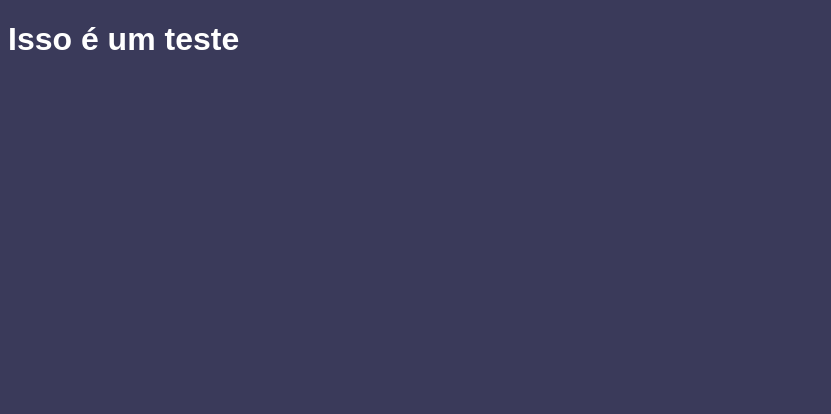
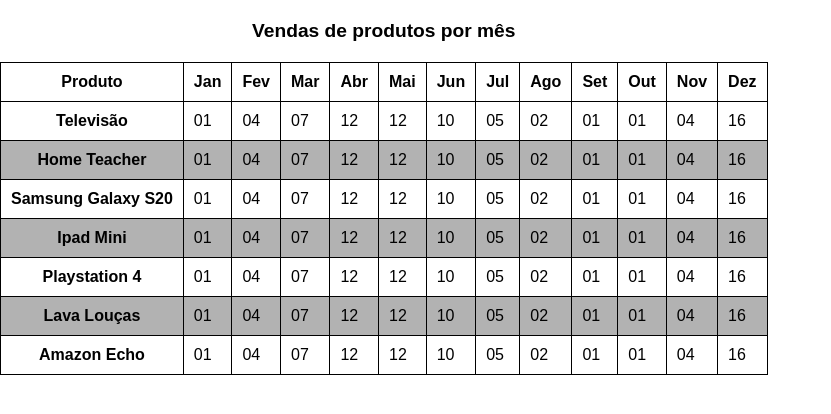
Before and after one commit to gabriel-almarques/html-css, a plain HTML site: page estudos/html-css/exercicio/ex024/pag0001.html in a window 1280 px wide. Shown: the whole page, without its empty margins (0-831 px from the left). Drawn offline with Linux system fonts and the light colour scheme.

Commit message:
Alterações

```diff
--- a/estudos/html-css/exercicio/ex024/pag0001.html
+++ b/estudos/html-css/exercicio/ex024/pag0001.html
@@ -7,12 +7,161 @@
     <style>
         body {
             font-family: Arial, Helvetica, sans-serif;
-            background-color: rgb(58, 58, 90);
-            color: white;
+            margin: 0px;
+        }
+        table {
+            border-collapse: collapse;
+        }
+
+        caption {
+            font-weight: bolder;
+            font-size: 1.2em;
+            padding: 20px;
+        }
+
+        th, td {
+            border: 1px solid black;
+            padding: 10px;
+        }
+
+        tr:nth-child(even) {
+            background-color: rgba(139, 139, 139, 0.658);
+        }
+
+        tr:nth-child(odd) {
+            background-color: white;
         }
     </style>
 </head>
 <body>
-    <h1>Isso é um teste</h1>
+    <div id="conteiner">
+        <table>
+            <caption>Vendas de produtos por mês</caption>
+            <thead>
+                <tr>
+                    <th>Produto</th>
+                    <th>Jan</th>
+                    <th>Fev</th>
+                    <th>Mar</th>
+                    <th>Abr</th>
+                    <th>Mai</th>
+                    <th>Jun</th>
+                    <th>Jul</th>
+                    <th>Ago</th>
+                    <th>Set</th>
+                    <th>Out</th>
+                    <th>Nov</th>
+                    <th>Dez</th>
+                </tr>
+            </thead>
+            <tbody>
+                <tr>
+                    <th>Televisão</th>
+                    <td>01</td>
+                    <td>04</td>
+                    <td>07</td>
+                    <td>12</td>
+                    <td>12</td>
+                    <td>10</td>
+                    <td>05</td>
+                    <td>02</td>
+                    <td>01</td>
+                    <td>01</td>
+                    <td>04</td>
+                    <td>16</td>
+                </tr>
+                <tr>
+                    <th>Home Teacher</th>
+                    <td>01</td>
+                    <td>04</td>
+                    <td>07</td>
+                    <td>12</td>
+                    <td>12</td>
+                    <td>10</td>
+                    <td>05</td>
+                    <td>02</td>
+                    <td>01</td>
+                    <td>01</td>
+                    <td>04</td>
+                    <td>16</td>
+                </tr>
+                <tr>
+                    <th>Samsung Galaxy S20</th>
+                    <td>01</td>
+                    <td>04</td>
+                    <td>07</td>
+                    <td>12</td>
+                    <td>12</td>
+                    <td>10</td>
+                    <td>05</td>
+                    <td>02</td>
+                    <td>01</td>
+                    <td>01</td>
+                    <td>04</td>
+                    <td>16</td>
+                </tr>
+                <tr>
+                    <th>Ipad Mini</th>
+                    <td>01</td>
+                    <td>04</td>
+                    <td>07</td>
+                    <td>12</td>
+                    <td>12</td>
+                    <td>10</td>
+                    <td>05</td>
+                    <td>02</td>
+                    <td>01</td>
+                    <td>01</td>
+                    <td>04</td>
+                    <td>16</td>
+                </tr>
+                <tr>
+                    <th>Playstation 4</th>
+                    <td>01</td>
+                    <td>04</td>
+                    <td>07</td>
+                    <td>12</td>
+                    <td>12</td>
+                    <td>10</td>
+                    <td>05</td>
+                    <td>02</td>
+                    <td>01</td>
+                    <td>01</td>
+                    <td>04</td>
+                    <td>16</td>
+                </tr>
+                <tr>
+                    <th>Lava Louças</th>
+                    <td>01</td>
+                    <td>04</td>
+                    <td>07</td>
+                    <td>12</td>
+                    <td>12</td>
+                    <td>10</td>
+                    <td>05</td>
+                    <td>02</td>
+                    <td>01</td>
+                    <td>01</td>
+                    <td>04</td>
+                    <td>16</td>
+                </tr>
+                <tr>
+                    <th>Amazon Echo</th>
+                    <td>01</td>
+                    <td>04</td>
+                    <td>07</td>
+                    <td>12</td>
+                    <td>12</td>
+                    <td>10</td>
+                    <td>05</td>
+                    <td>02</td>
+                    <td>01</td>
+                    <td>01</td>
+                    <td>04</td>
+                    <td>16</td>
+                </tr>
+            </tbody>
+        </table>
+    </div>
 </body>
 </html>
```
Also changed, not shown: estudos/html-css/exercicio/ex023/tabela006.html (+1 -1 lines), estudos/html-css/exercicio/ex024/iframe002.html (+16 -0 lines).
